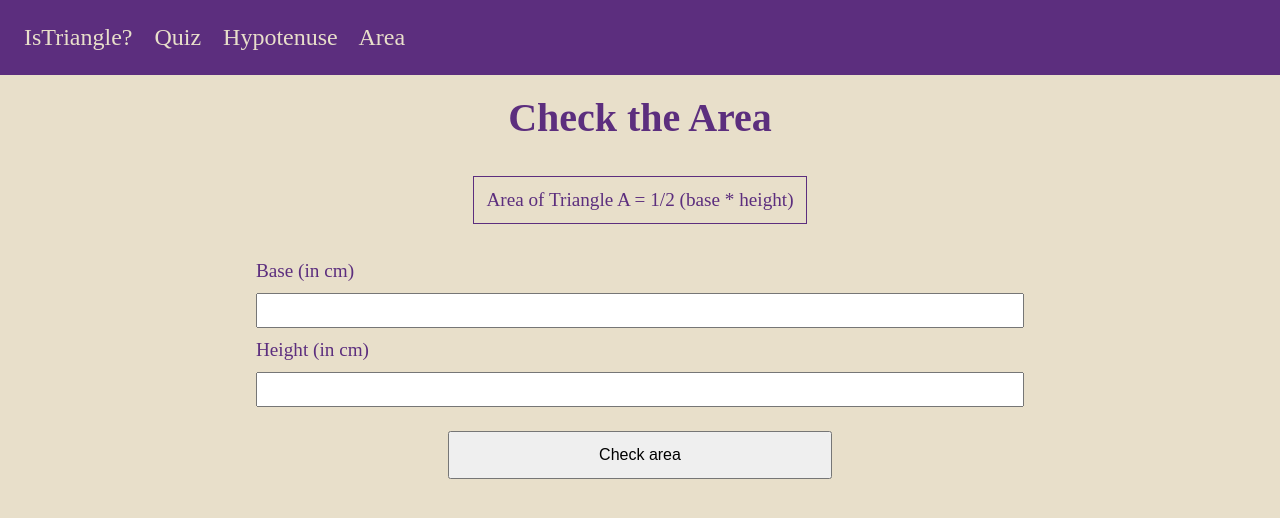
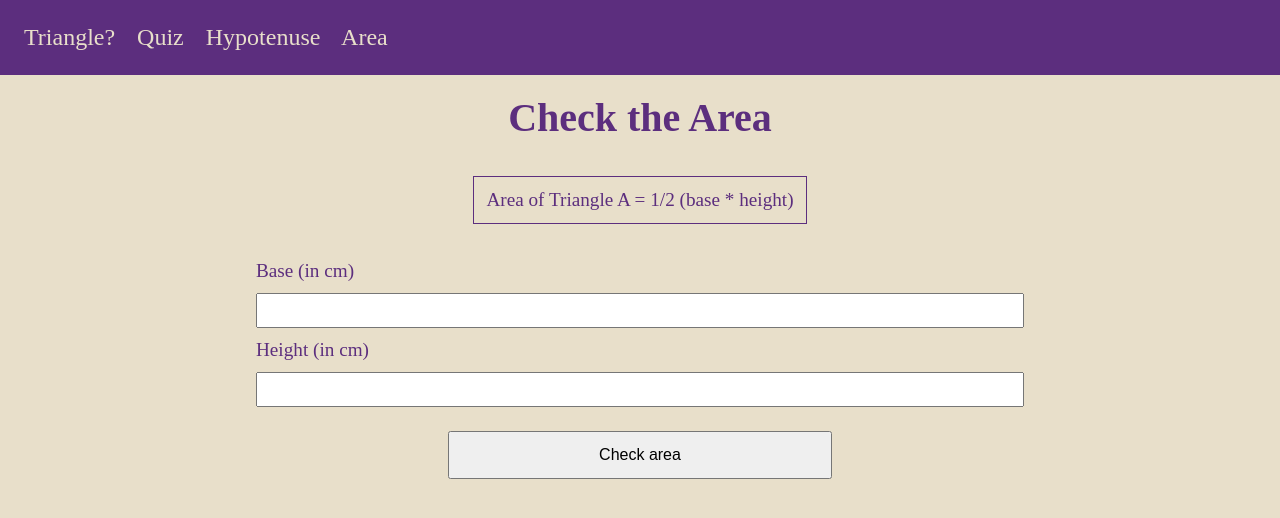
Before and after one commit to Krishna-anhsirk/fun-with-triangles, a plain HTML site: page area.html in a window 1280 px wide. Drawn offline with Linux system fonts and the light colour scheme.

Commit message:
Update area.html

```diff
--- a/area.html
+++ b/area.html
@@ -9,7 +9,7 @@
   </head>
   <body>
     <nav class="nav-bar">
-      <a href="/index.html">IsTriangle?</a>
+      <a href="/index.html">Triangle?</a>
       <a href="/quiz.html">Quiz</a>
       <a href="/hypotenuse.html">Hypotenuse</a>
       <a href="/area.html">Area</a>
```
